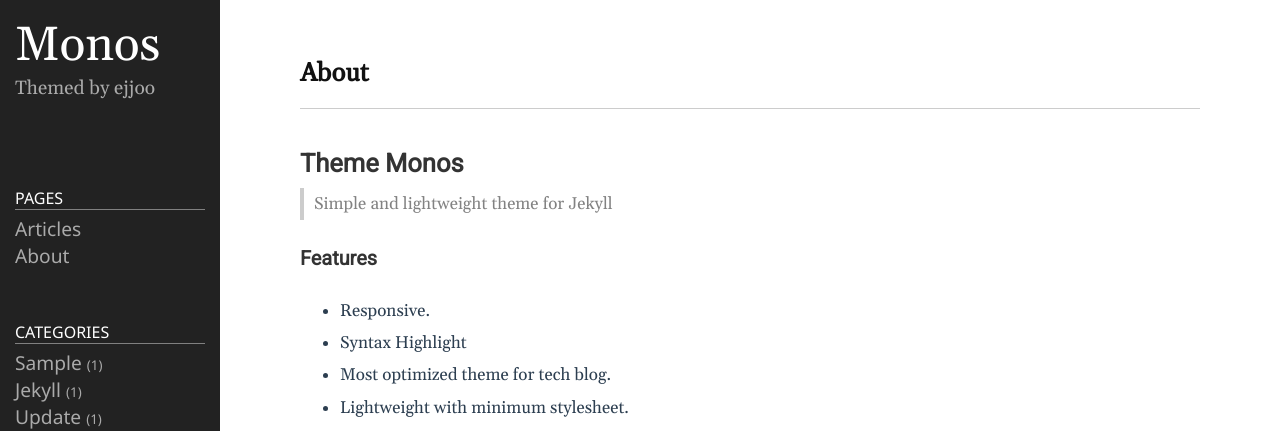
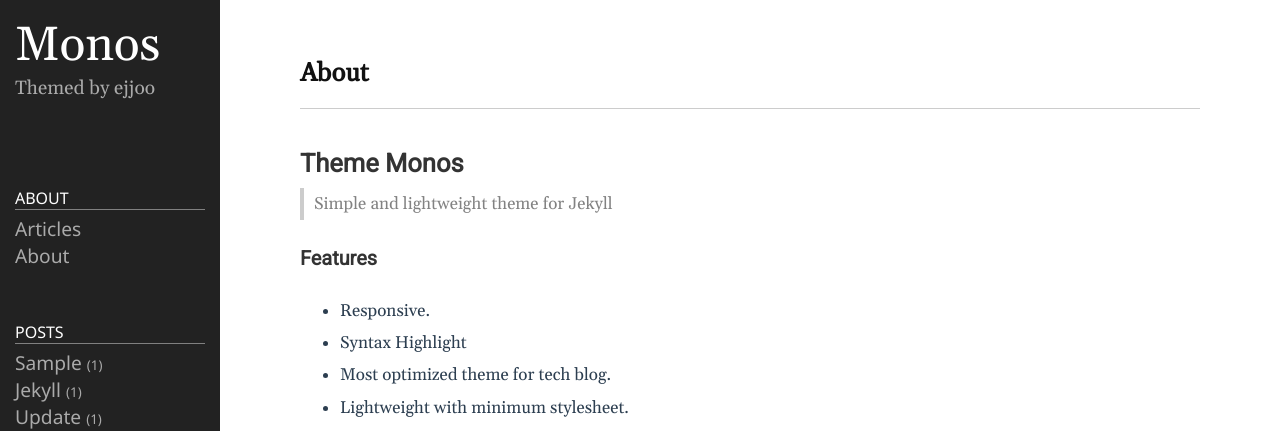
Before and after one commit to ejjoo/jekyll-theme-monos, a Jekyll site: the page built from README.md, in a window 1280 px wide and 900 px high. Shown: the top 431 px of the window. Built offline with Jekyll 4.4.1, drawn with Linux system fonts in a browser that asks for light colours.

Commit message:
Update sidebar.html

```diff
--- a/_includes/sidebar.html
+++ b/_includes/sidebar.html
@@ -13,7 +13,7 @@
 
 <div class="sidebar-item sidebar-nav">
 	<ul class="nav">
-      <li class="nav-title">Pages</li>
+      <li class="nav-title">About</li>
 	  <li>
 	  	<a class="nav-item" href="/">Articles</a>
 	  </li>
@@ -34,7 +34,7 @@
 
 <div class="sidebar-item sidebar-nav">
   	<ul class="nav">
-			<li class="nav-title">Categories</li>
+			<li class="nav-title">Posts</li>
 	    {% for category in site.categories %}
 	    <li>
 	    	<a class="nav-item" href="{{ root_url }}/{{ site.category_dir }}#{{ category | first }}">
```
